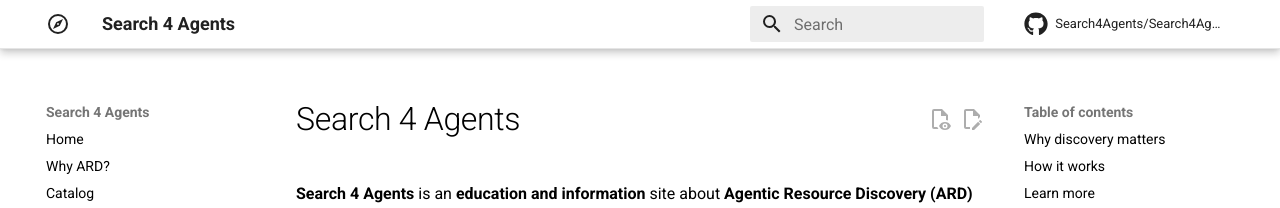
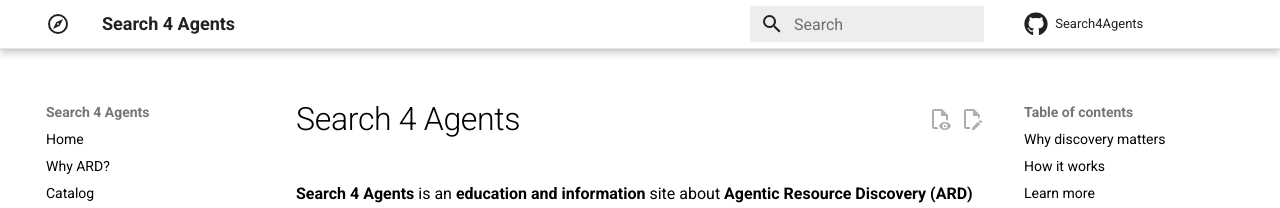
Before and after one commit to Search4Agents/Search4Agents, an MkDocs documentation site: the page built from docs/index.md, in a window 1280 px wide. Shown: the top 208 px of the page. Built offline with MkDocs 1.6.1 and Material for MkDocs 9.7.7, drawn with Linux system fonts in a browser that asks for light colours; comment, search, counter and statistics services are not loaded.

Commit message:
docs: update site url to root

```diff
--- a/mkdocs.yml
+++ b/mkdocs.yml
@@ -4,10 +4,10 @@ site_description: >-
   Discovery — how to publish, find, and verify agents, MCP servers, and skills
   on the open web.
 site_author: Search 4 Agents
-site_url: https://search4agents.github.io/
+site_url: https://search4agents.github.io
 
 # Repository (used for the "edit" / "view source" buttons and feature-request PRs)
-repo_name: Search4Agents/Search4Agents
+repo_name: Search4Agents
 repo_url: https://github.com/Search4Agents/Search4Agents
 edit_uri: edit/main/docs/
 
```
